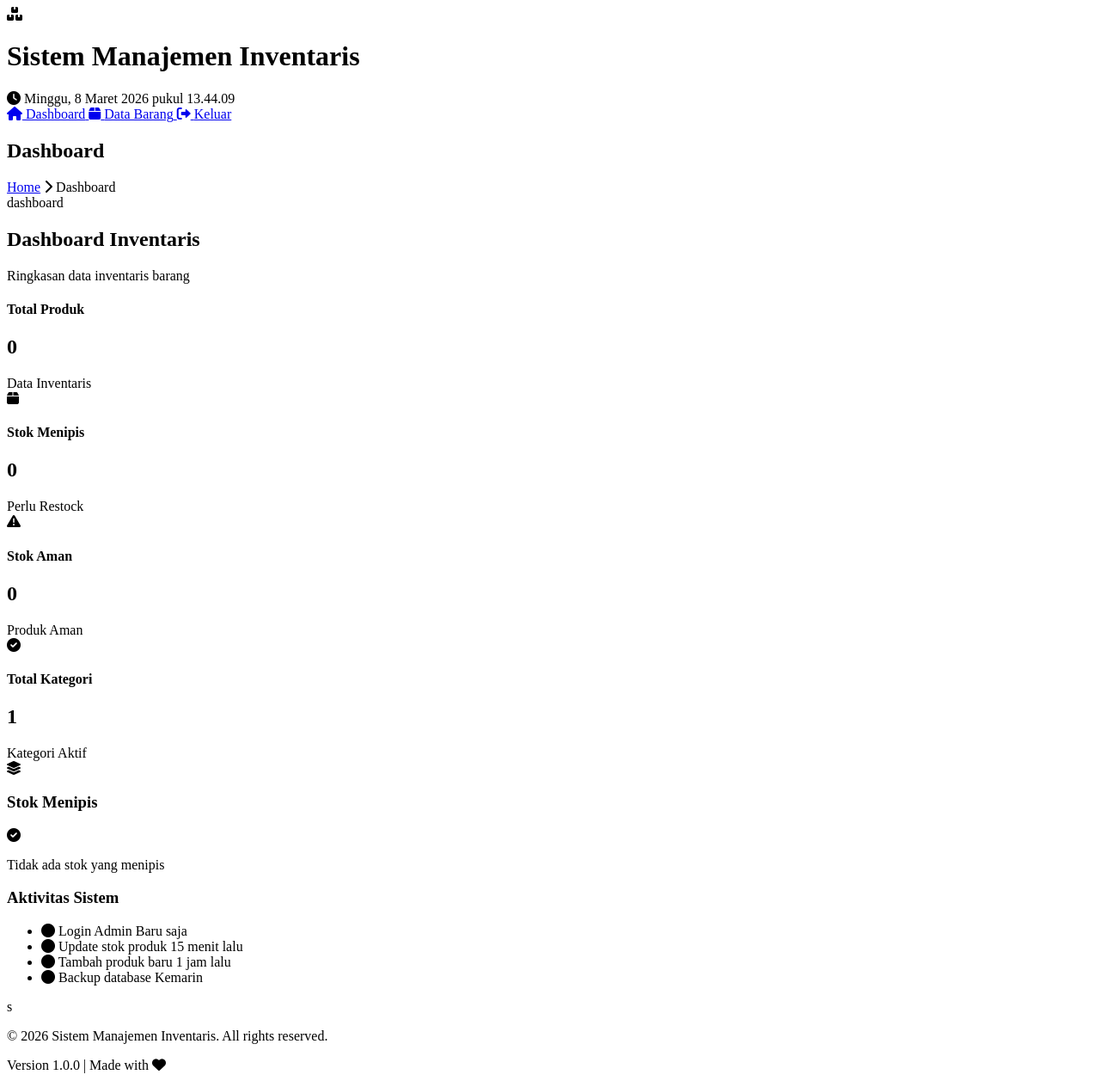
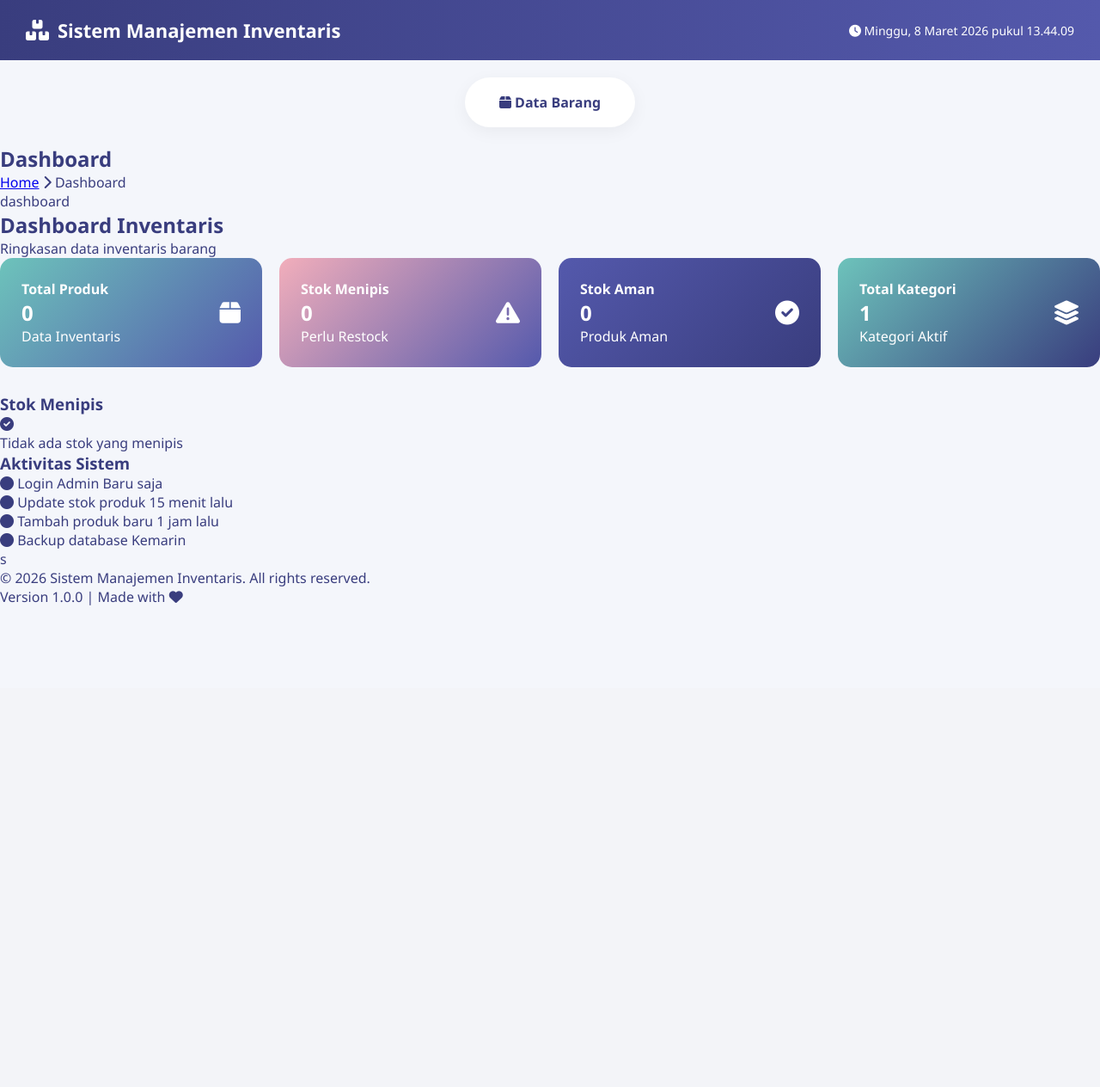
Before and after one commit to audreynabilla/pwl-crud-07171, a PHP site: page / in a window 1280 px wide. Shown: the whole page at 86% size. After the commit the page ends 704 px from the top, so only its background shows below. Run offline with PHP 8.4, Linux system fonts and the light colour scheme; data that the repository does not hold is empty.

Commit message:
Mengubah bagian menu

```diff
--- a/css/style.css
+++ b/css/style.css
@@ -0,0 +1,266 @@
+/* ===== RESET ===== */
+
+*{
+    margin:0;
+    padding:0;
+    box-sizing:border-box;
+}
+
+body{
+    font-family: 'Segoe UI', Tahoma, Geneva, Verdana, sans-serif;
+    background:#f4f6fb;
+    color:#393D7E;
+}
+
+
+/* ===== HEADER ===== */
+
+.header{
+    background:linear-gradient(90deg,#393D7E,#5459AC);
+    color:white;
+    padding:20px 30px;
+    display:flex;
+    justify-content:space-between;
+    align-items:center;
+}
+
+.logo{
+    display:flex;
+    align-items:center;
+    gap:10px;
+}
+
+.logo i{
+    font-size:24px;
+}
+
+.header h1{
+    font-size:22px;
+}
+
+.date-time{
+    font-size:14px;
+}
+
+
+/* ===== NAVBAR MENU ===== */
+
+.top-nav{
+    display:flex;
+    justify-content:center;
+    margin:20px 0;
+}
+
+.nav-container{
+    display:flex;
+    gap:20px;
+    background:white;
+    padding:10px 20px;
+    border-radius:40px;
+    box-shadow:0 5px 20px rgba(0,0,0,0.05);
+}
+
+.nav-item{
+    text-decoration:none;
+    color:#393D7E;
+    padding:8px 20px;
+    border-radius:25px;
+    font-weight:600;
+    transition:0.3s;
+}
+
+.nav-item:hover{
+    background:#5459AC;
+    color:white;
+}
+
+.nav-item.active{
+    background:#6DC3BB;
+    color:white;
+}
+
+.nav-item.logout{
+    background:#F2AEBB;
+    color:white;
+}
+
+
+/* ===== STAT CARDS ===== */
+
+.stats-grid{
+    display:grid;
+    grid-template-columns:repeat(auto-fit,minmax(220px,1fr));
+    gap:20px;
+    margin-bottom:30px;
+}
+
+.stat-card{
+    border-radius:15px;
+    padding:25px;
+    color:white;
+    display:flex;
+    justify-content:space-between;
+    align-items:center;
+}
+
+.stat-card i{
+    font-size:28px;
+}
+
+.gradient1{
+    background:linear-gradient(135deg,#6DC3BB,#5459AC);
+}
+
+.gradient2{
+    background:linear-gradient(135deg,#F2AEBB,#5459AC);
+}
+
+.gradient3{
+    background:linear-gradient(135deg,#5459AC,#393D7E);
+}
+
+.gradient4{
+    background:linear-gradient(135deg,#6DC3BB,#393D7E);
+}
+
+
+
+/* ===== TABLE CARD ===== */
+
+.table-card{
+    background:white;
+    border-radius:15px;
+    padding:25px;
+    box-shadow:0 5px 20px rgba(0,0,0,0.05);
+}
+
+.table-header{
+    display:flex;
+    justify-content:space-between;
+    align-items:center;
+    margin-bottom:20px;
+}
+
+.table-header h3{
+    margin-bottom:5px;
+}
+
+.table-actions{
+    display:flex;
+    gap:10px;
+}
+
+
+/* ===== BUTTON ===== */
+
+.btn-primary{
+    background:#6DC3BB;
+    color:white;
+    padding:8px 15px;
+    border-radius:8px;
+    text-decoration:none;
+    font-size:14px;
+}
+
+.btn-outline{
+    border:1px solid #5459AC;
+    color:#5459AC;
+    padding:8px 15px;
+    border-radius:8px;
+    background:white;
+    cursor:pointer;
+}
+
+
+/* ===== TABLE ===== */
+
+.table-container{
+    overflow-x:auto;
+}
+
+.inventory-table{
+    width:100%;
+    border-collapse:collapse;
+}
+
+.inventory-table th{
+    background:#f4f6fb;
+    padding:12px;
+    text-align:left;
+}
+
+.inventory-table td{
+    padding:12px;
+    border-bottom:1px solid #eee;
+}
+
+
+/* ===== STOK BADGE ===== */
+
+.stok-badge{
+    padding:4px 10px;
+    border-radius:20px;
+    font-size:12px;
+}
+
+.stok-normal{
+    background:#E8F6F4;
+    color:#6DC3BB;
+}
+
+.stok-warning{
+    background:#FFF3CD;
+    color:#B88900;
+}
+
+.stok-danger{
+    background:#FCE8ED;
+    color:#F2AEBB;
+}
+
+
+/* ===== ACTION BUTTON ===== */
+
+.aksi{
+    display:flex;
+    gap:8px;
+}
+
+.btn-edit,
+.btn-delete,
+.btn-view{
+    width:30px;
+    height:30px;
+    display:flex;
+    align-items:center;
+    justify-content:center;
+    border-radius:6px;
+    color:white;
+    text-decoration:none;
+}
+
+.btn-edit{
+    background:#5459AC;
+}
+
+.btn-delete{
+    background:#F2AEBB;
+}
+
+.btn-view{
+    background:#6DC3BB;
+}
+
+
+/* ===== EMPTY TABLE ===== */
+
+.empty-table{
+    text-align:center;
+    padding:40px;
+}
+
+.empty-table i{
+    font-size:40px;
+    color:#6DC3BB;
+    margin-bottom:10px;
+}
--- a/includes/menu.php
+++ b/includes/menu.php
@@ -2,12 +2,6 @@
 $current_page = isset($_GET['page']) ? $_GET['page'] : 'dashboard';
 
 $menu_items = array(
-    'dashboard' => array(
-        'icon' => 'fas fa-home',
-        'title' => 'Dashboard',
-        'link' => 'index.php?page=dashboard',
-        'active' => ($current_page == 'dashboard')
-    ),
     'data_barang' => array(
         'icon' => 'fas fa-box',
         'title' => 'Data Barang',
@@ -35,11 +29,6 @@ $menu_items = array(
 
 <?php endforeach; ?>
 
-<a href="logout.php" class="nav-item logout">
-    <i class="fas fa-sign-out-alt"></i>
-    <span>Keluar</span>
-</a>
-
 </div>
 
 </nav>
```
